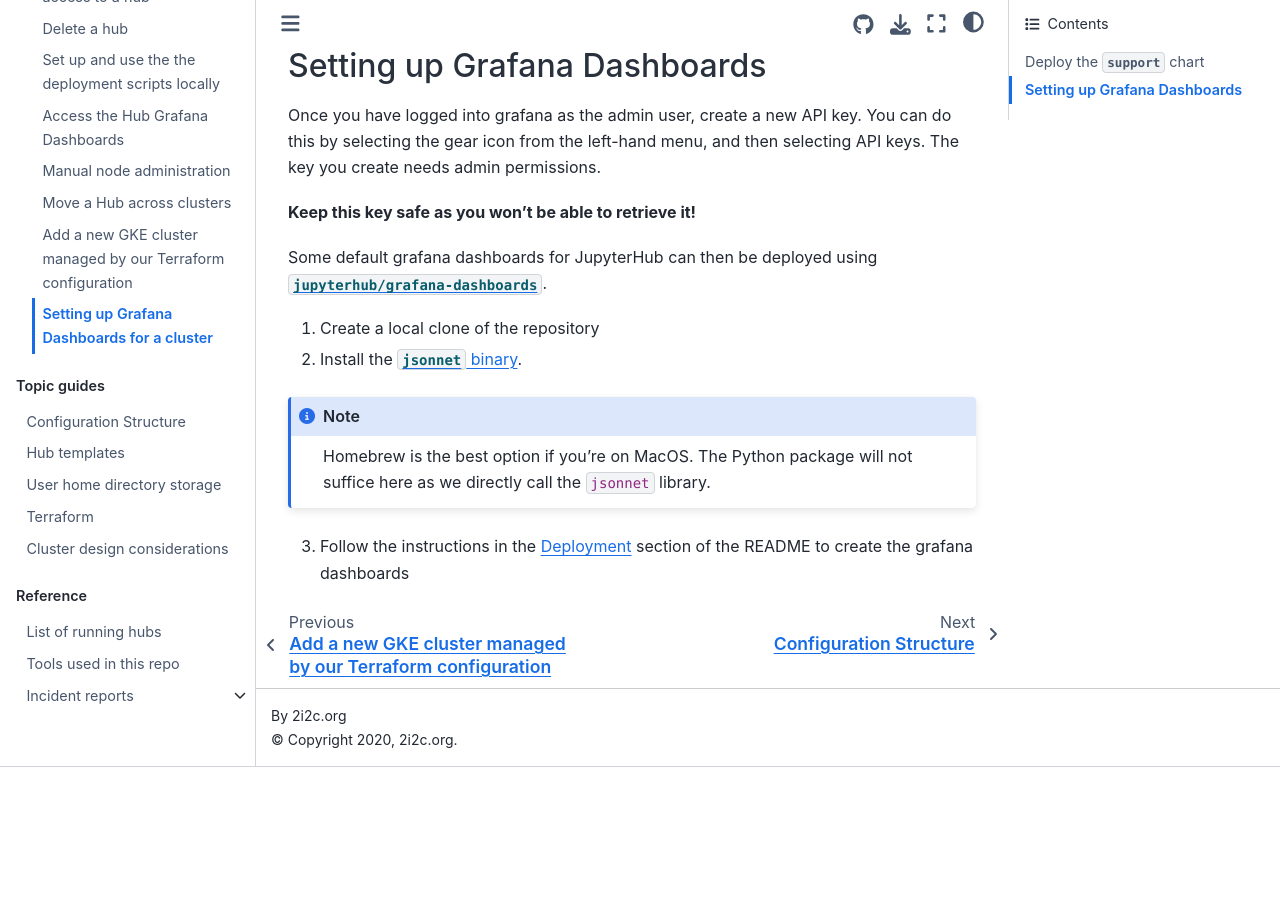
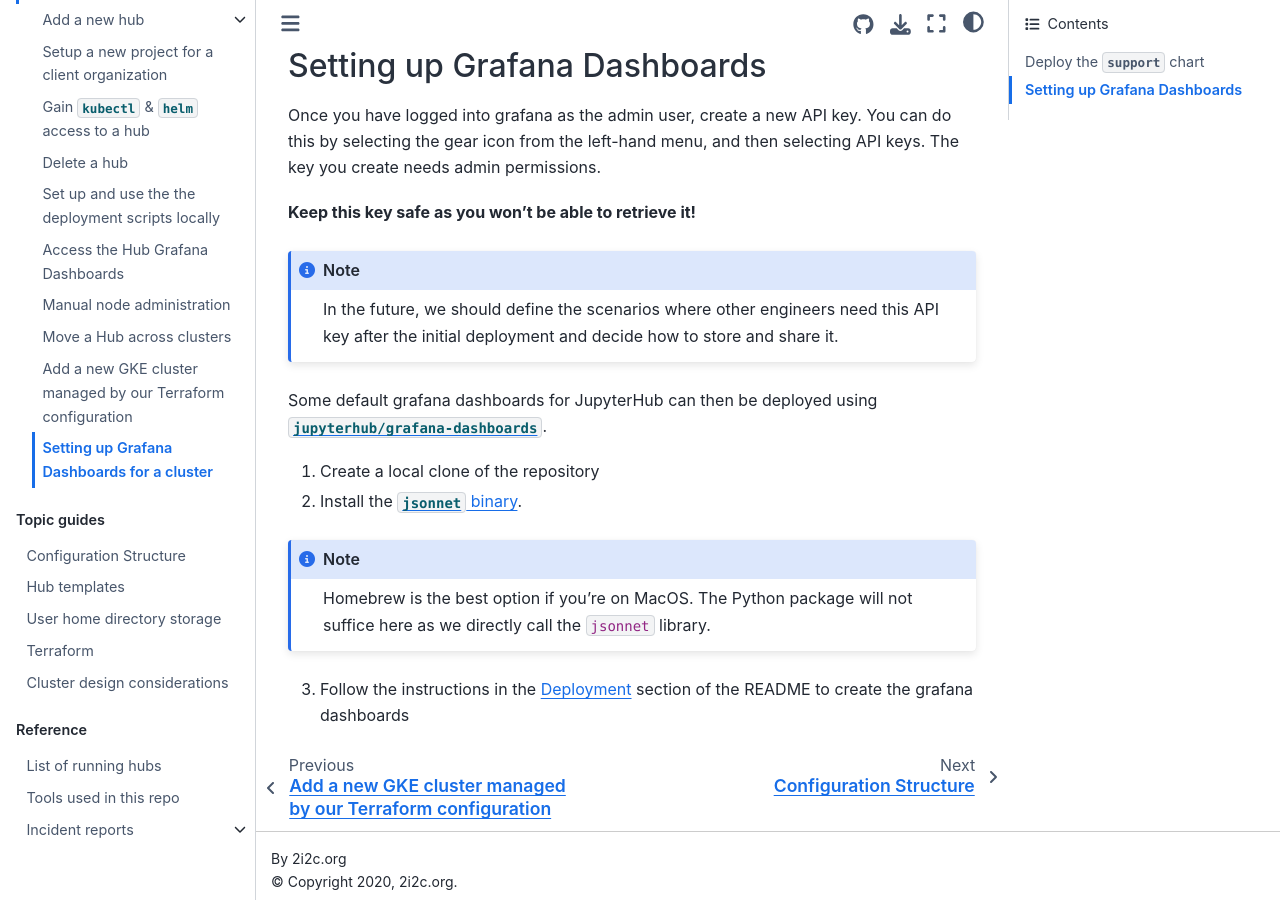
Before and after one commit to 2i2c-org/infrastructure, a Sphinx documentation site: the page built from docs/howto/operate/setup-grafana.md, in a window 1280 px wide and 900 px high, scrolled down 1501 px. Built offline with Sphinx 7.4.7 and the Sphinx Book theme 1.1.4, drawn with Linux system fonts in a browser that asks for light colours; pages that are not in the unit, such as notebooks, are missing from menus; the version number could not be read and is left out; before the commit the page ends 2268 px from its top, so only the background shows below that.

Commit message:
Add note about defining process around grafana API key

````diff
--- a/docs/howto/operate/setup-grafana.md
+++ b/docs/howto/operate/setup-grafana.md
@@ -57,6 +57,10 @@
 
 **Keep this key safe as you won't be able to retrieve it!**
 
+```{note}
+In the future, we should define the scenarios where other engineers need this API key after the initial deployment and decide how to store and share it.
+```
+
 Some default grafana dashboards for JupyterHub can then be deployed using [`jupyterhub/grafana-dashboards`](https://github.com/jupyterhub/grafana-dashboards).
 
 1. Create a local clone of the repository
````
